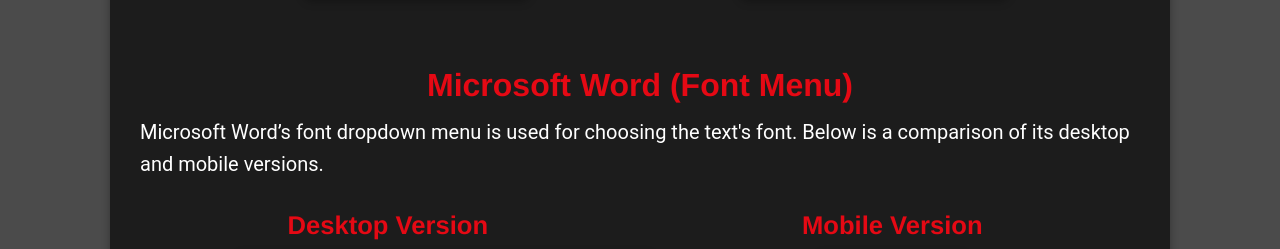
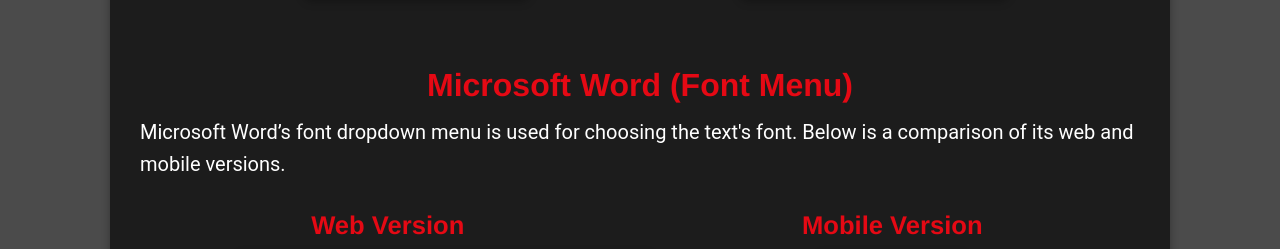
Before and after one commit to musatahir/Accessible-Components, a plain HTML site: page index.html in a window 1280 px wide. Shown: the part 2449-2698 px from the top of the page. Drawn offline with Linux system fonts and the light colour scheme.

Commit message:
improve phrasing

```diff
--- a/index.html
+++ b/index.html
@@ -110,11 +110,11 @@
                     <div class="app-info">
                         <p>Microsoft Word’s font dropdown menu is used for choosing the text's font. Below is a
                             comparison of its
-                            desktop and mobile versions.</p>
+                            web and mobile versions.</p>
                     </div>
                     <div class="app-images">
                         <div class="image-wrapper">
-                            <h3>Desktop Version</h3>
+                            <h3>Web Version</h3>
                             <img src="images/word-desktop.jpg" alt="Microsoft Word Font Menu Desktop">
                         </div>
                         <div class="image-wrapper">
```
